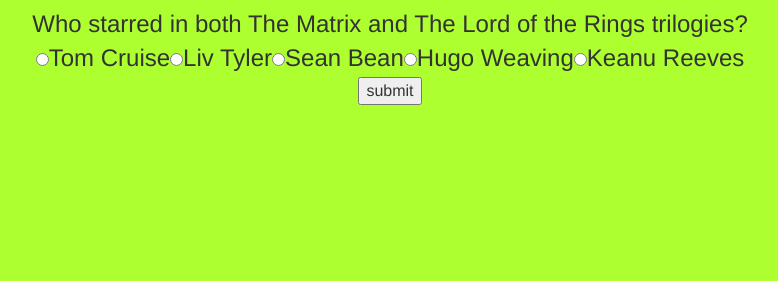
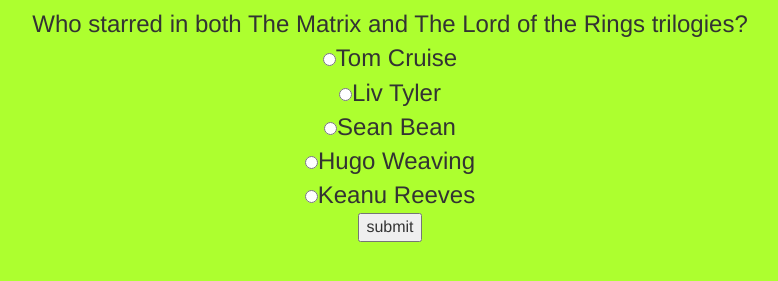
Before and after one commit to jbedilio/cinemaFilmTrivia, a plain HTML site: page index.html in a window 1280 px wide. Both pictures are taken after a click on the button "Start". Shown: the part 67-348 px from the top of the page, without its empty margins (265-1043 px from the left). Drawn offline with nearby package versions, Linux system fonts and the light colour scheme.

Commit message:
completed minimum viable product

```diff
--- a/assets/css/style.css
+++ b/assets/css/style.css
@@ -21,7 +21,6 @@ body {
     display: inline;
 }
 
-#right, #wrong {
-    display: none;
-
+form {
+    display: inline;
 }
--- a/assets/javascript/app.js
+++ b/assets/javascript/app.js
@@ -7,31 +7,16 @@ $(document).ready(function () {
 
         $('#startUp').append($start);
         $($start).on('click', function() {
-                $('#title, #clock, #questions, #submit-btn, #right, #wrong').show();
+                $('#title, #clock, #questions, #submit-btn').show();
                 $('#startUp').hide();
         });
-        setTimeout(function(){
-                $('#title, #clock, #questions, #submit-btn, #right, #wrong').hide();
-        }, 1000 * 60);
+        /*setTimeout(function(){
+                $('#title, #clock, #questions, #submit-btn').hide();
+                $('#right, #wrong').show();
+        }, 1000 * 4);*/
 
         var $right = 0;
         var $wrong = 0;
-
-        /*var $triviaQA = {
-
-                        Q: [          "Who starred in both The Matrix and The Lord of the Rings trilogies?",
-                                      "Who starred in the Quentin Tarantino film Reservoir Dogs as Mr. Yellow?",
-
-
-                        ],
-
-
-                        A: [        "Tom Cruise", "Liv Tyler", "Sean Bean", "Hugo Weaving", "Keanu Reeves", "Arnold                             Schwarzenegger","Sylvester Stalone", "Nicole Kidman", "Michael Madsen", "Steve                             Buscemi", "Jennifer Connelly", "Matt Damon", "Leonardo Dicaprio", "Tom Hanks",                             "Harrison Ford", "Morgan Freeman", "Adam Sandler","Woody Harrelson", "Bruce                                Willis", "Robin Williams", "Jesse Ventura", "Emma Watson", "Julia Roberts",                                "Cameron Diaz", "Amanda Peete", "Scarlett Johansson", "Stan Lee", "Chris Pratt"
-                        ]
-                        };*/
-
-
-        /*var $answersF = [       "Armageddon", "Enemy of the State", "Terminator", "Predator", "Deep Impact", "Good Will Hunting",                           "Titanic ", "Boogie Nights ", "Donnie Brasco", "The Rainmaker"]*/
 
         var triviaQA = [{
                         question: "Who starred in both The Matrix and The Lord of the Rings trilogies?",
@@ -51,18 +36,28 @@ $(document).ready(function () {
                         correct:  "Titanic",
                 }
         ];
-
-        //for(var i = 0; i < triviaQA.length; i++) {
-        $('#questions').html(triviaQA[0].question);
+        //Minimum Viable Product
+        $('#questions').html(triviaQA[0].question + '<br>');
         var $form = $("<form>");
         $("#questions").append($form);
 
-        for(var j = 0; j < triviaQA[0].answer.length; j++){
-        var $radioBtn = $("<input type='radio' name='q1' value='" + triviaQA[0].answer[j] + "'>" + triviaQA[0].answer[j]+ "</input>");
+        for (var j = 0; j < triviaQA[0].answer.length; j++) {
+                var $radioBtn = $("<input type='radio' name='q1' value='" + triviaQA[0].answer[j] + "'>" + triviaQA[0].answer[j] + "</input><br>");
                 $($radioBtn).appendTo($form);
 
         };
 
+        //my working loop that loops each questions with the possible answers with radio buttons -- it works but my grader at end of code doesn't work
+
+        /*for(var i = 0; i < triviaQA.length; i++) {
+        var $form = $("<form>");
+        $('#questions').append(triviaQA[i].question + '<br>');
+        for (var j = 0; j < triviaQA[i].answer.length; j++) {
+                var $radioBtn = $("<input type='radio' name='q" + [i] +"' value='" + triviaQA[i].answer[j] + "'> " + triviaQA[i].answer[j] + "</input><br>");
+                $($radioBtn).appendTo($form);
+        $("#questions").append($form);
+        };
+        };*/
         var $submit = ('#submit-btn');
 
         var $button2 = $('<input name="submit" type="button" value="submit">');
@@ -70,6 +65,8 @@ $(document).ready(function () {
         $($submit).append($button2);
 
         $($submit).on('click', function grade() {
+                $('#title, #clock, #questions, #submit-btn').hide()
+                $('#right, #wrong').show();
                 var a1 = document.getElementsByName('q1')
                 for (var i = 0; i < a1.length; i++) {
                         if (a1[i].checked) {
@@ -83,57 +80,48 @@ $(document).ready(function () {
                         };
                 };
         });
-/*function timeUp(){
-        function grade()
-};*/
-
-        // var $QADiv = $('#questions')
-        // for (var i = 0; i < $triviaQA.length; i++) {
-        //         for (var j = 0; j < $triviaQA[i].answer.length; j++) {
-        //                 console.log('Question', $triviaQA[i].length, $triviaQA[i].answer);
-        //                 var $input = $('<div><br><input type="radio" name="a" value="Hugo Weaving"> ' + $triviaQA[i].answer + '</div>');
-        //                 console.log($input);
-        //                 console.log($triviaQA[i].q);
-        //                 //if ($triviaQA[j].q) {}
-        //                 //$QADiv.html($triviaQA[j].q).append($input);
-        //                 //console.log($QAdiv);
-
-        //                 //if ($triviaQA[i][j].q))
-        //                 /*+ '<br>' + quest2.a + '<br><input type="radio" name="b" value="Predator"> ' + quest2.a[j] + '<br>' +
-        //                         quest3.qa() + '<br><input type="radio" name="c" value="Titanic"> ' + quest3.a[j] + '</div>');*/
 
 
-        //                 //$questionsDiv.append($newQuestionsDiv);
-
-        //         };
-        // };
-        /*.append(quest1.qa1() + '<br><br>' + quest2.qa2() + '<br><br>' + quest3.qa3());
-
-        function qa(object) {
-
-                for (i = 0; i < 5; i++) {
-                  var newQdiv = '<input type="radio" name="a" value="answer"> ' + this.a[i] + ' ';
-                }
-                return this.q + '<br>' + this.a
+        //My not quite working loop to grade all the questions with one submit
+        /*$($submit).on('click', function grade() {
+        var a0 = document.getElementsByName('q0');
+          for (var i = 0; i < a0.length; i++) {
+        if (a0[i].checked) console.log(a0[i]); {
+                if (a0[i].value == "Hugo Weaving") {
+                        $right++;
+                        $('#right').html('Correct: ' + $right);
+                } else {
+                        $wrong++;
+                        $('#wrong').html('Incorrect: ' + $wrong);
                         };
-
-        qa(quest1);*/
+        };
+        };
+        var a1 = document.getElementsByName('q1');
+          for (var j = 0; j < a1.length; j++) {
+        if (a1[j].checked) {
+                if (a1[j].value == "Predator") {
+                        $right++;
+                        $('#right').html('Correct: ' + $right);
+                } else {
+                        $wrong++;
+                        $('#wrong').html('Incorrect: ' + $wrong);
+                        };
+        };
+        };
+        var a2 = document.getElementsByName('q2');
+        for (var l = 0; l < a2.length; l++) {
+        if (a2[l].checked) {
+                if (a2[l].value == "Titanic") {
+                        $right++;
+                        $('#right').html('Correct: ' + $right);
+                } else {
+                        $wrong++;
+                        $('#wrong').html('Incorrect: ' + $wrong);
+                        };
+        };
+        };
+        });*/
 
 
-        /*ar $questionsDiv = $('#questions');
-        for (j = 0; j < quest1.a.length; j++) {
-          var $newQuestionsDiv =
-            $('<div>' + quest1.qa() + '<br><input type="radio" name="a" value="Hugo Weaving"> ' + quest1.a[j] + '<br>' + quest2.qa() + '<br><input type="radio" name="b" value="Predator"> ' + quest2.a[j] + '<br>' +
-            quest3.qa() + '<br><input type="radio" name="c" value="Titanic"> ' + quest3.a[j] + '</div>');
-            $questionsDiv.append($newQuestionsDiv);
-        };*/
-
-        /*for (j = 0; j < quest1.a.length; j++) {
-                console.log(j);
-                var $newQuestDiv = '<input type="radio" name="a" value="Hugo Weaving"> ' + quest1.a[j] + ' ';
-                console.log($newQuestDiv);
-                $newQuestionsDiv.append($newQuestDiv);
-                console.log($newQuestionsDiv);
-        };*/
 
         });
```
Lines whose indentation alone changed are shown as unchanged.
